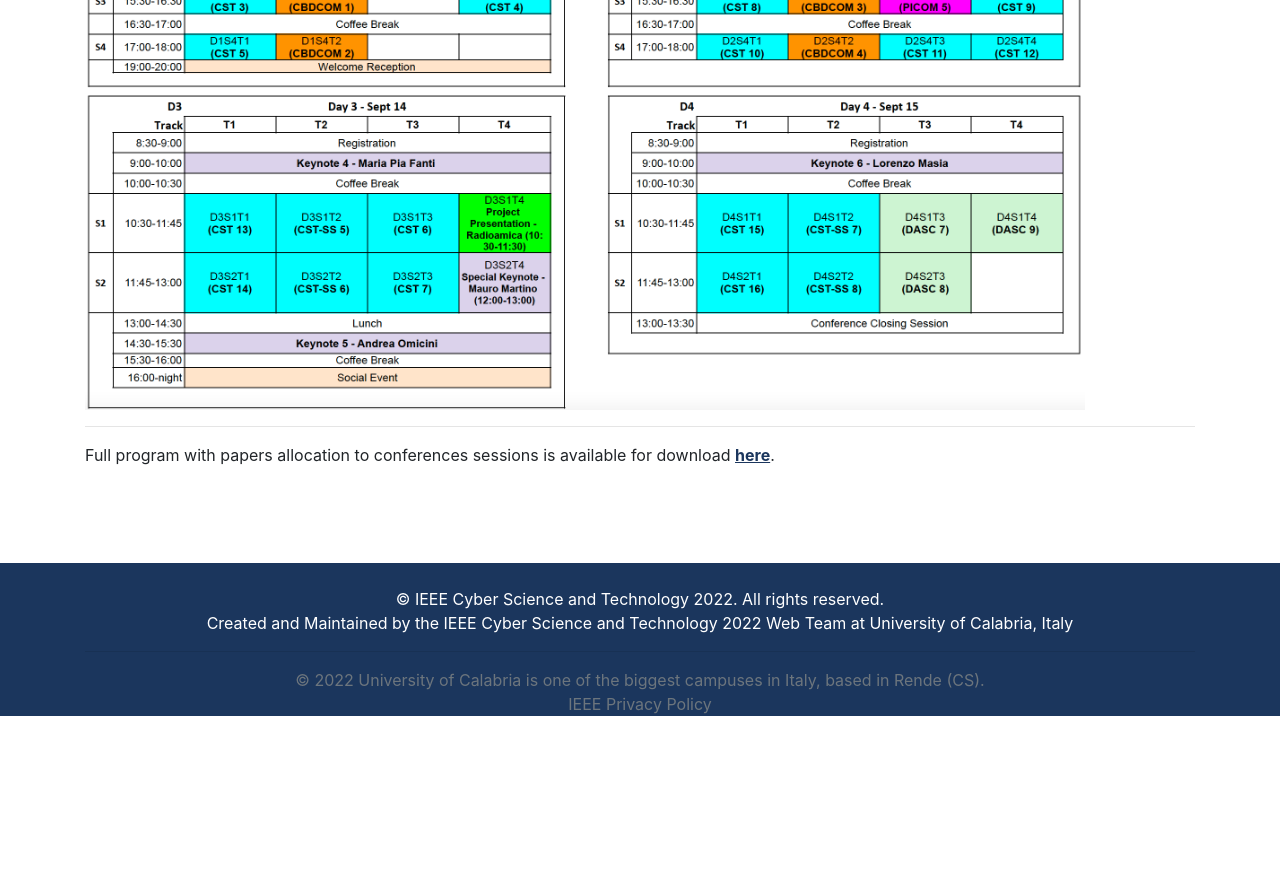
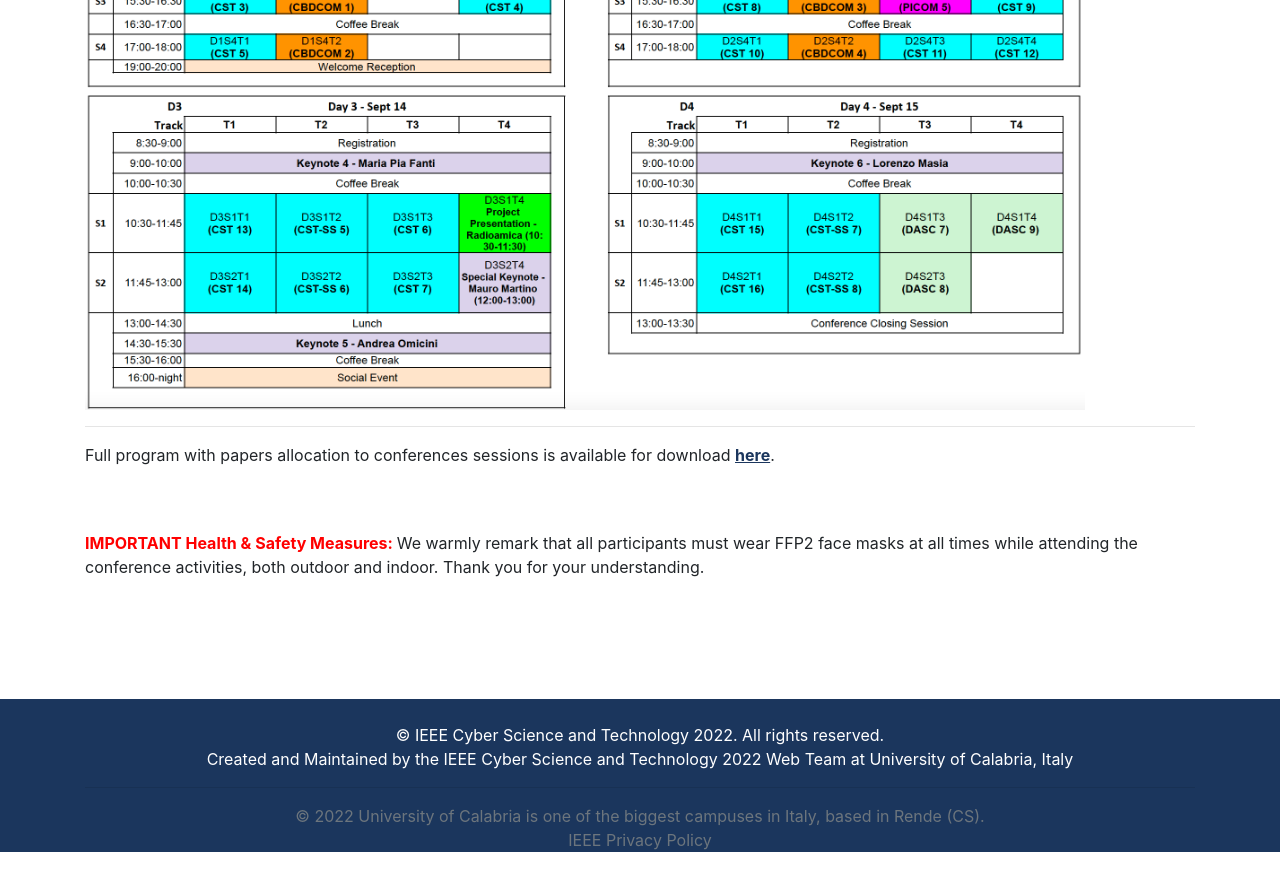
Before and after one commit to cyber-science/2022, a Jekyll site: the page built from _pages/program.md, in a window 1280 px wide and 900 px high, scrolled down 580 px. Shown: the top 891 px of the window. Built offline with Jekyll 4.4.1, drawn with Linux system fonts in a browser that asks for light colours; before the commit the page ends 1344 px from its top, so only the background shows below that.

Commit message:
addedd health and safety note on individual conferences landing pages

```diff
--- a/_pages/program.md
+++ b/_pages/program.md
@@ -10,3 +10,10 @@ permalink: /program/
 <hr/>
 
 Full program with papers allocation to conferences sessions is available for download <a href="/2022/assets/files/program_agenda.pdf" target="_blank"><b><u>here</u></b></a>.
+
+<br/>
+<br/>
+	<font color=red><b>IMPORTANT Health & Safety Measures: </b></font> We warmly remark that all participants must wear FFP2 face masks at all times while attending the conference activities, both outdoor and indoor.
+	Thank you for your understanding.
+<br/>
+<br/>
```
Also changed, not shown: _pages/cbdcom/index.md (+7 -0 lines), _pages/cyberscitech/index.md (+6 -1 lines), _pages/dasc/index.md (+6 -1 lines), _pages/picom/index.md (+6 -1 lines).
